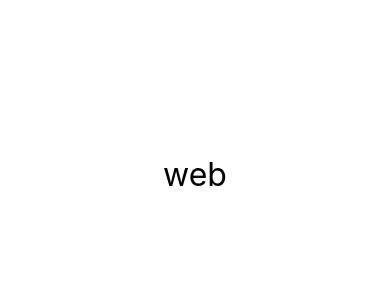
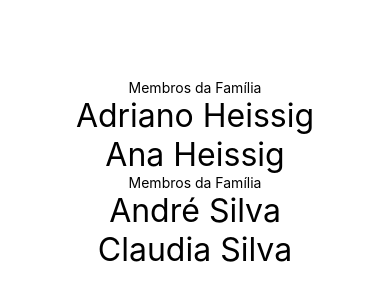
Before and after one commit to adrianoheissig/Exercicios-React-Native, a React Native app: screen / in a window 390 px wide. Shown: the part 248-548 px from the top of the page. Built offline with nearby package versions, Linux system fonts and the light colour scheme.

Commit message:
Componente Familia

```diff
--- a/src/App.js
+++ b/src/App.js
@@ -1,8 +1,9 @@
 import React from 'react';
 import {SafeAreaView, StyleSheet} from 'react-native';
+import Familia from './components/relacao/Familia';
+import Membros from './components/relacao/Membros';
 
-import Diferenciar from './components/Diferenciar';
-
+// import Diferenciar from './components/Diferenciar';
 // import ContadorV2 from './components/contador/ContadorV2';
 // import Pai from './components/indireta/Pai';
 // import Pai from './components/direta/Pai';
@@ -17,8 +18,16 @@ import Diferenciar from './components/Diferenciar';
 const App = () => {
   return (
     <SafeAreaView style={style.App}>
+      <Familia>
+        <Membros nome="Adriano" sobreNome="Heissig" />
+        <Membros nome="Ana" sobreNome="Heissig" />
+      </Familia>
+      <Familia>
+        <Membros nome="André" sobreNome="Silva" />
+        <Membros nome="Claudia" sobreNome="Silva" />
+      </Familia>
+      {/*
       <Diferenciar />
-      {/*
       <ContadorV2 />
       <Pai />
       <Contador inicial={1} />
--- /dev/null
+++ b/src/components/relacao/Familia.js
@@ -0,0 +1,11 @@
+import React from 'react';
+import {Text} from 'react-native';
+
+export default props => {
+  return (
+    <>
+      <Text>Membros da Família</Text>
+      {props.children}
+    </>
+  );
+};
--- /dev/null
+++ b/src/components/relacao/Membros.js
@@ -0,0 +1,12 @@
+import React from 'react';
+
+import {Text} from 'react-native';
+import estilo from '../estilo';
+
+export default props => {
+  return (
+    <Text style={estilo.fontG}>
+      {props.nome} {props.sobreNome}
+    </Text>
+  );
+};
```
